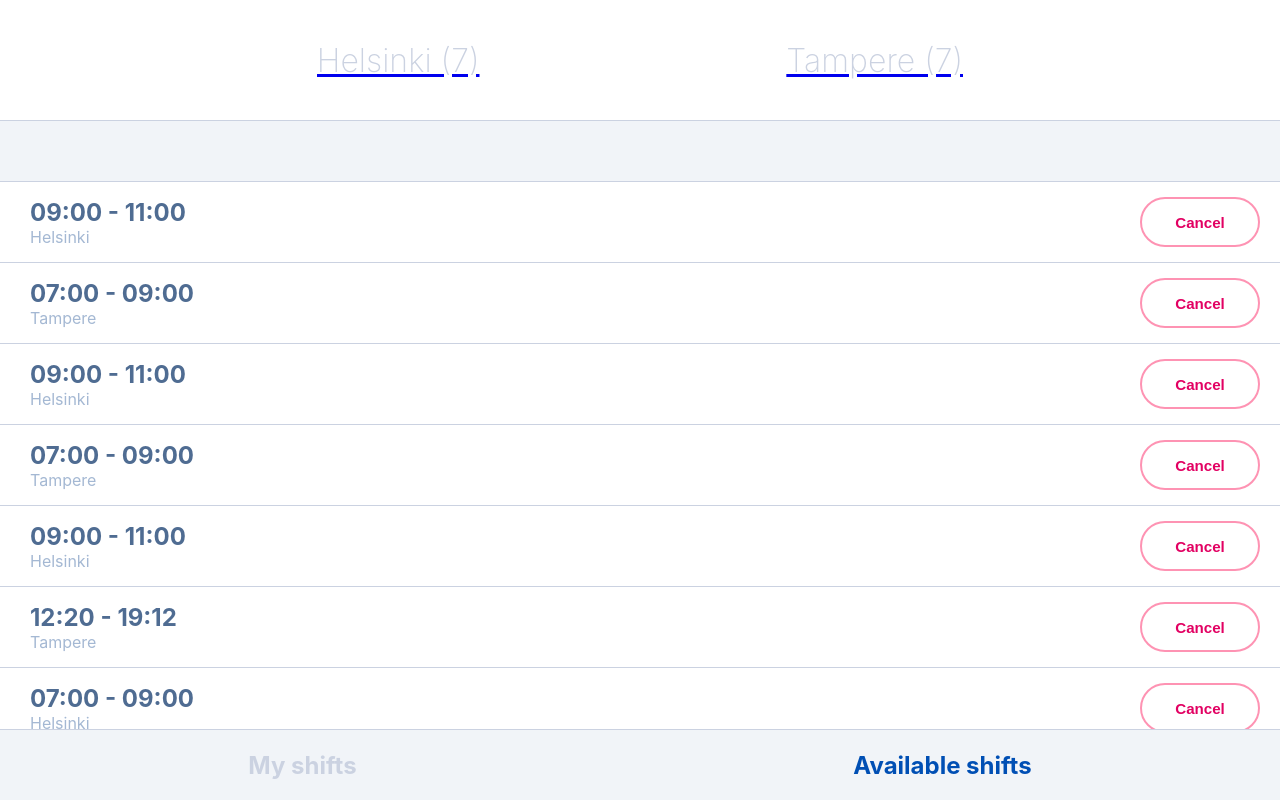
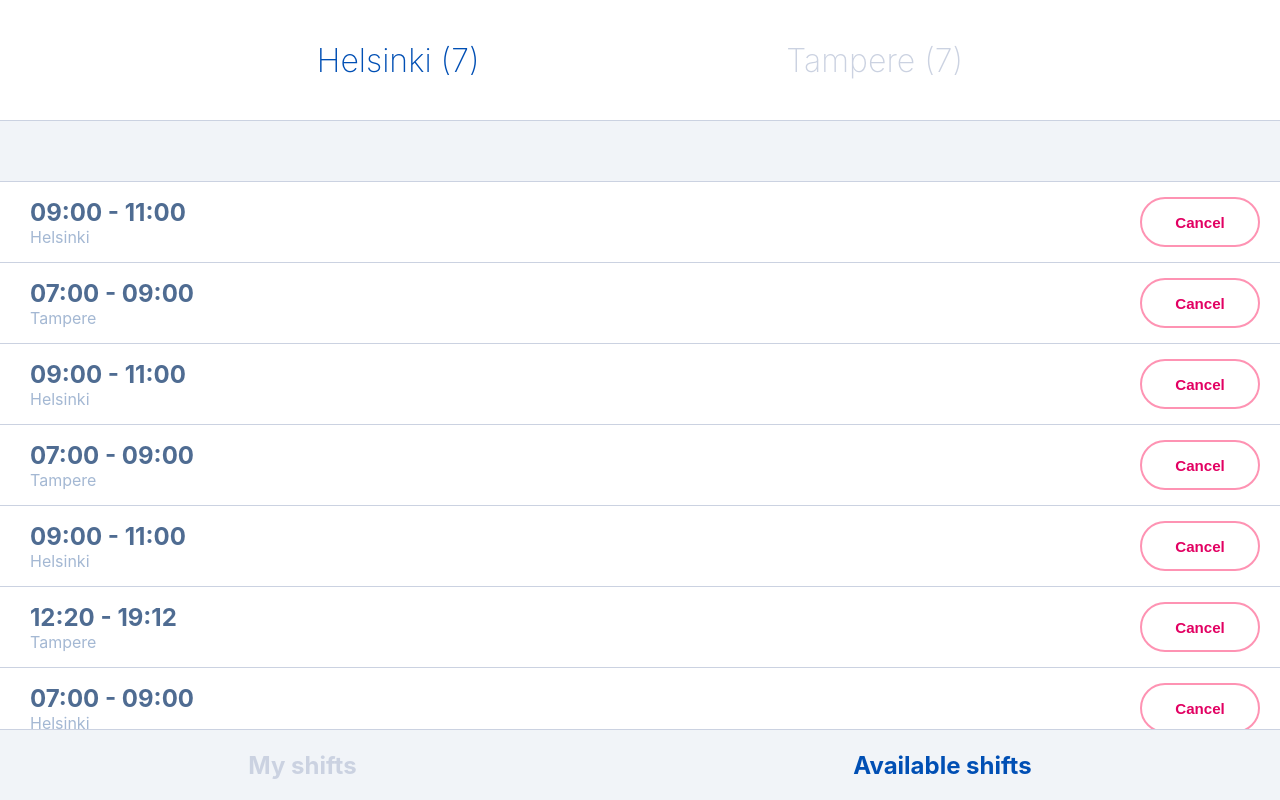
Before and after one commit to kaechesbord/tasks-app, a React (Create React App) app: page /available-shifts in a window 1280 px wide. Built offline with nearby package versions, Linux system fonts and the light colour scheme.

Commit message:
Radi nesto, zapni, odustani, repeat

```diff
--- a/src/components/Filter.css
+++ b/src/components/Filter.css
@@ -16,6 +16,7 @@
   padding: 0 10px;
   color: #004FB4;
 }
+
 .activeLink,
 .Link {
   color: #004FB4;
@@ -23,8 +24,14 @@
   font-weight: 200;
 }
 
-  .inactive{
+.inactive {
   color: #CBD2E1;
   text-decoration: none;
-    font-weight:200;
+  font-weight: 200;
 }
+
+.activeLink,
+.Link,
+.inactive {
+  text-decoration: none;
+}
--- a/src/components/Filter.js
+++ b/src/components/Filter.js
@@ -1,27 +1,22 @@
-import React, { useEffect, useState } from "react";
+import React, {  useState } from "react";
 import { Link } from "react-router-dom";
 import './Filter.css'
 import { mockDataTime } from "./Tab";
 
 const Filter = ({ locations }) => {
   const uniqueLocations = Array.from(new Set(locations.map((obj) => obj.area)));
-  const [activeLink, setActiveLink] = useState('');
+  const [activeLink, setActiveLink] = useState(uniqueLocations[0]);
 
-  const handleLinkClick = (link) => {
-    setActiveLink(link);
-  };
-
-  useEffect(() => {
-    const currentPath = window.location.pathname;
-    setActiveLink(currentPath === '/available-shifts' ? 'home' : 'about');
-  }, []);
+  const checkLocation = (location) => {
+    setActiveLink(location);
+  }
 
   return (
     <div className="contain">
       <div className="places">
         {uniqueLocations.map((location, index) => (
-          <Link to={location} key={index}>
-            <h1 className={activeLink === location ? "activeLink" : "inactive"} onClick={() => handleLinkClick(location)}>
+          <Link to={location} key={index} style={{ textDecoration: 'none' }}>
+            <h1 className={activeLink === location ? "activeLink" : "inactive"} onClick={() => checkLocation(location)}>
               {`${location} (${mockDataTime.length})`}
             </h1>
           </Link>
--- a/src/index.js
+++ b/src/index.js
@@ -8,17 +8,27 @@ import {
 import App from './App';
 import reportWebVitals from './reportWebVitals';
 import SecondScreen from './components/SecondScreen';
+import { mockDataTime } from './components/Tab';
 
-const router = createBrowserRouter([
+const uniqueLocations = Array.from(new Set(mockDataTime.map((obj) => obj.area)));
+
+const routerConfig = uniqueLocations.map((location) => ({
+  path: `/available-shifts/${location}`,
+  element: <SecondScreen location = {location} />,
+}));
+
+routerConfig.push(
   {
-    path: "/available-shifts",
-    element: <SecondScreen />,
+  path: "/",
+  element: <App/>,
   },
   {
-    path: "/",
-    element:<App/>
+    path:'available-shifts',
+    element:<SecondScreen/>
   }
-]);
+);
+
+const router = createBrowserRouter(routerConfig);
 
 
 const root = ReactDOM.createRoot(document.getElementById('root'));
```
Lines whose indentation alone changed are shown as unchanged.
